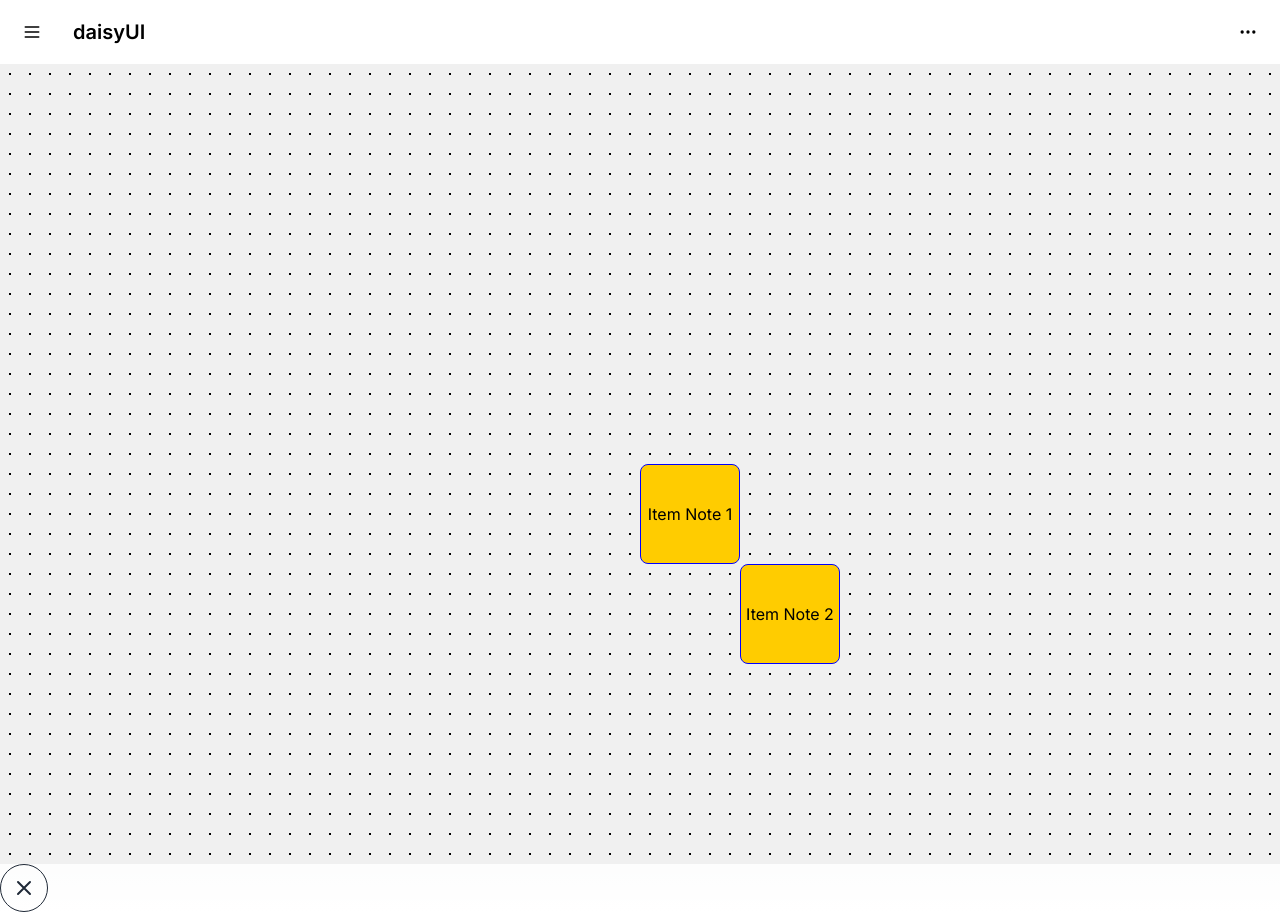
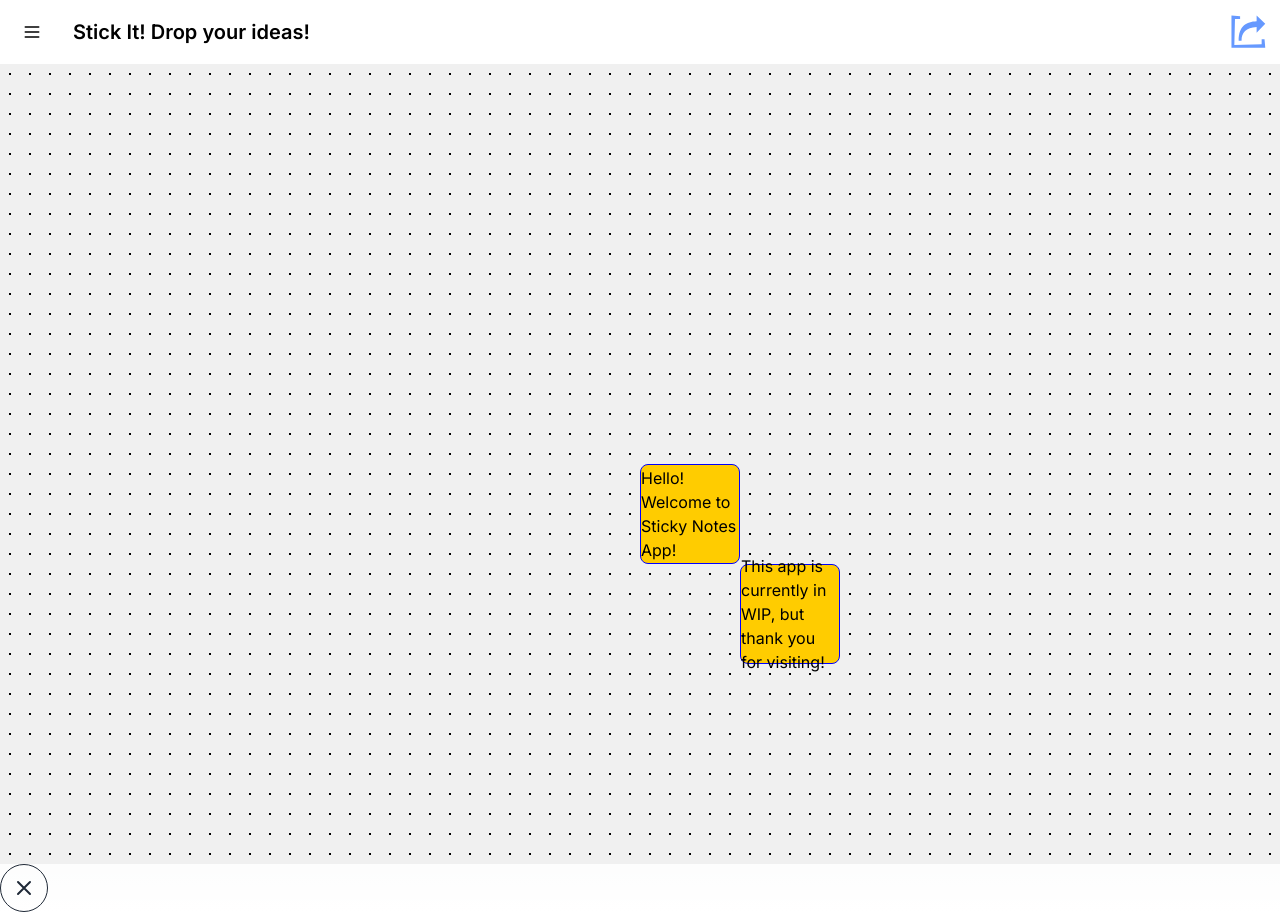
Before and after one commit to francamara/sticky-notes-app, a Next.js app: page / in a window 1280 px wide. Built offline with nearby package versions, Linux system fonts and the light colour scheme.

Commit message:
title and better text

```diff
--- a/src/app/components/Canvas/Canvas.tsx
+++ b/src/app/components/Canvas/Canvas.tsx
@@ -11,8 +11,8 @@ interface StickyNote {
 
 const Canvas: React.FC = () => {
   const [items, setItems] = useState<StickyNote[]>([
-    { id: 'Note 1', x: 50, y: 50 },
-    { id: 'Note 2', x: 150, y: 150 },
+    { id: 'Hello! Welcome to Sticky Notes App!', x: 50, y: 50 },
+    { id: 'This app is currently in WIP, but thank you for visiting!', x: 150, y: 150 },
   ])
 
   const handleDragEnd = (event: DragEndEvent) => {
@@ -54,7 +54,7 @@ const Canvas: React.FC = () => {
             onChildClick={handleNoteClick}
             onChildEnter={handleKeyDown}
           >
-            <div className={styles.draggableItem}>Item {item.id}</div>
+            <div className={styles.draggableItem}>{item.id}</div>
           </Draggable>
         ))}
       </div>
--- a/src/app/components/Navbar/Navbar.tsx
+++ b/src/app/components/Navbar/Navbar.tsx
@@ -4,16 +4,18 @@ const Navbar: React.FC = () => {
   return (
     <div className="navbar bg-base-100">
       <div className="flex-none">
-        <button className="btn btn-square btn-ghost">
+        <button title="Open Menu" className="btn btn-square btn-ghost">
           <svg xmlns="http://www.w3.org/2000/svg" fill="none" viewBox="0 0 24 24" className="inline-block w-5 h-5 stroke-current"><path strokeLinecap="round" strokeLinejoin="round" strokeWidth="2" d="M4 6h16M4 12h16M4 18h16"></path></svg>
         </button>
       </div>
       <div className="flex-1">
-        <a className="btn btn-ghost text-xl" href='/'>daisyUI</a>
+        <a className="btn btn-ghost text-xl" href='/'>Stick It! Drop your ideas!</a>
       </div>
       <div className="flex-none">
-        <button className="btn btn-square btn-ghost">
-          <svg xmlns="http://www.w3.org/2000/svg" fill="none" viewBox="0 0 24 24" className="inline-block w-5 h-5 stroke-current"><path strokeLinecap="round" strokeLinejoin="round" strokeWidth="2" d="M5 12h.01M12 12h.01M19 12h.01M6 12a1 1 0 11-2 0 1 1 0 012 0zm7 0a1 1 0 11-2 0 1 1 0 012 0zm7 0a1 1 0 11-2 0 1 1 0 012 0z"></path></svg>
+        <button title="Share Options" className="btn btn-square btn-ghost">
+          <svg xmlns="http://www.w3.org/2000/svg" x="0px" y="0px" width="100" viewBox="0 0 64 64">
+            <path fill='#6699ff' d="M 9 9 L 9 14 L 9 54 L 51 54 L 56 54 L 55 42 L 51 42 L 51 49.095703 L 13 50 L 13.900391 14 L 21 14 L 21 10 L 9 9 z M 44 9 L 44 17.072266 C 29.919275 17.731863 19 23.439669 19 44 L 23 44 C 23 32.732824 29.174448 25.875825 44 25.080078 L 44 33 L 56 20.5 L 44 9 z"></path>
+          </svg>
         </button>
       </div>
     </div>
```
